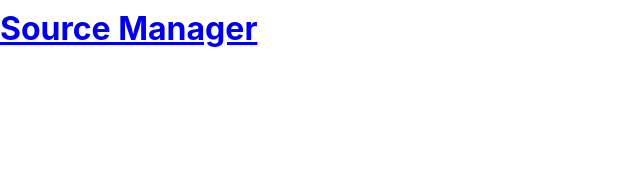
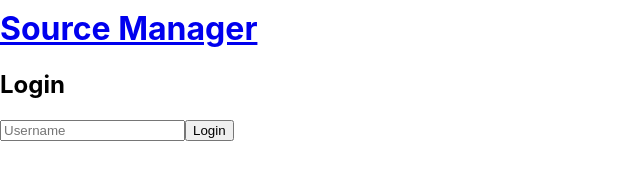
Before and after one commit to HristiyanPetkov/SourceManager, a React (Create React App) app in the folder frontend/: page / in a window 1280 px wide. Before the commit this address had no page. Shown: the part 316-496 px from the top of the page, without its empty margins (0-640 px from the left). Built offline with nearby package versions, Linux system fonts and the light colour scheme.

Commit message:
Added login placeholder with main page

```diff
--- a/frontend/src/App.tsx
+++ b/frontend/src/App.tsx
@@ -2,13 +2,16 @@ import React from 'react';
 import { BrowserRouter as Router, Route, Routes } from 'react-router-dom';
 import {Navbar} from "./components/Navbar";
 import {Manager} from "./components/Manager";
+import {Login} from "./components/Login";
 
 function App() {
     return (
         <Router>
             <Navbar/>
             <Routes>
-                <Route path="/manager" element={<Manager/>}/>
+                <Route path="/" element={<Login/>}/>
+                <Route path="/login" element={<Login/>}/>
+                <Route path="/home" element={<Manager/>}/>
             </Routes>
         </Router>
     );
--- a/frontend/src/components/Login.tsx
+++ b/frontend/src/components/Login.tsx
@@ -1,7 +1,38 @@
+import React, { useState } from 'react';
+import { useNavigate } from 'react-router-dom';
+
 export const Login = () => {
+    const navigate = useNavigate();
+    const [username, setUsername] = useState('');
+
+    const handleLogin = async () => {
+        try {
+            // Perform GET request to the backend with username
+            const response = await fetch(`http://127.0.0.1:8000/login`);
+            const data = await response.json();
+
+            // Assuming the backend returns user information
+            // You can customize this logic based on your backend response
+            if (data) {
+                // Redirect to the main page with the user information
+                navigate('/home', { state: { organization: data } });
+            }
+        } catch (error) {
+            console.error('Login failed:', error);
+            navigate('/login')
+        }
+    };
+
     return (
         <div>
-            <h1>Login</h1>
+            <h2>Login</h2>
+            <input
+                type="text"
+                placeholder="Username"
+                value={username}
+                onChange={(e) => setUsername(e.target.value)}
+            />
+            <button onClick={handleLogin}>Login</button>
         </div>
-    )
+    );
 }
--- a/frontend/src/components/Manager.tsx
+++ b/frontend/src/components/Manager.tsx
@@ -1,7 +1,21 @@
+import React from 'react';
+import { useLocation } from 'react-router-dom';
+
+interface Organization {
+    name: string;
+    sources: string[];
+    mail: string;
+}
+
 export const Manager = () => {
+    const location = useLocation();
+    const organization: Organization = (location.state as any)?.organization;
+
     return (
         <div>
-            <h1>Manager</h1>
+            <h2>Main Page</h2>
+            {organization && <p>Welcome, {organization.name}!</p>}
+            {/* Render other content based on user information */}
         </div>
-    )
+    );
 }
```
Also changed, not shown: 2 other files (tests, documents, lock files or other folders).
